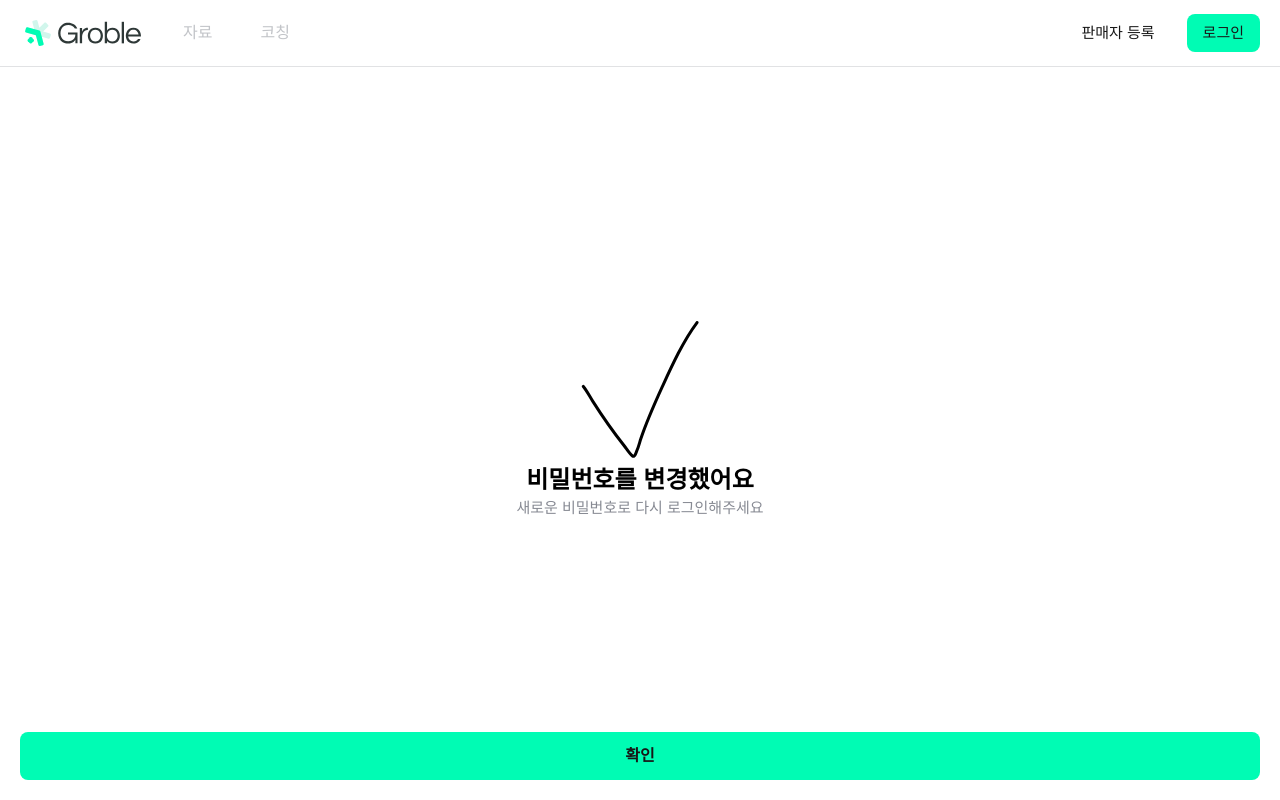
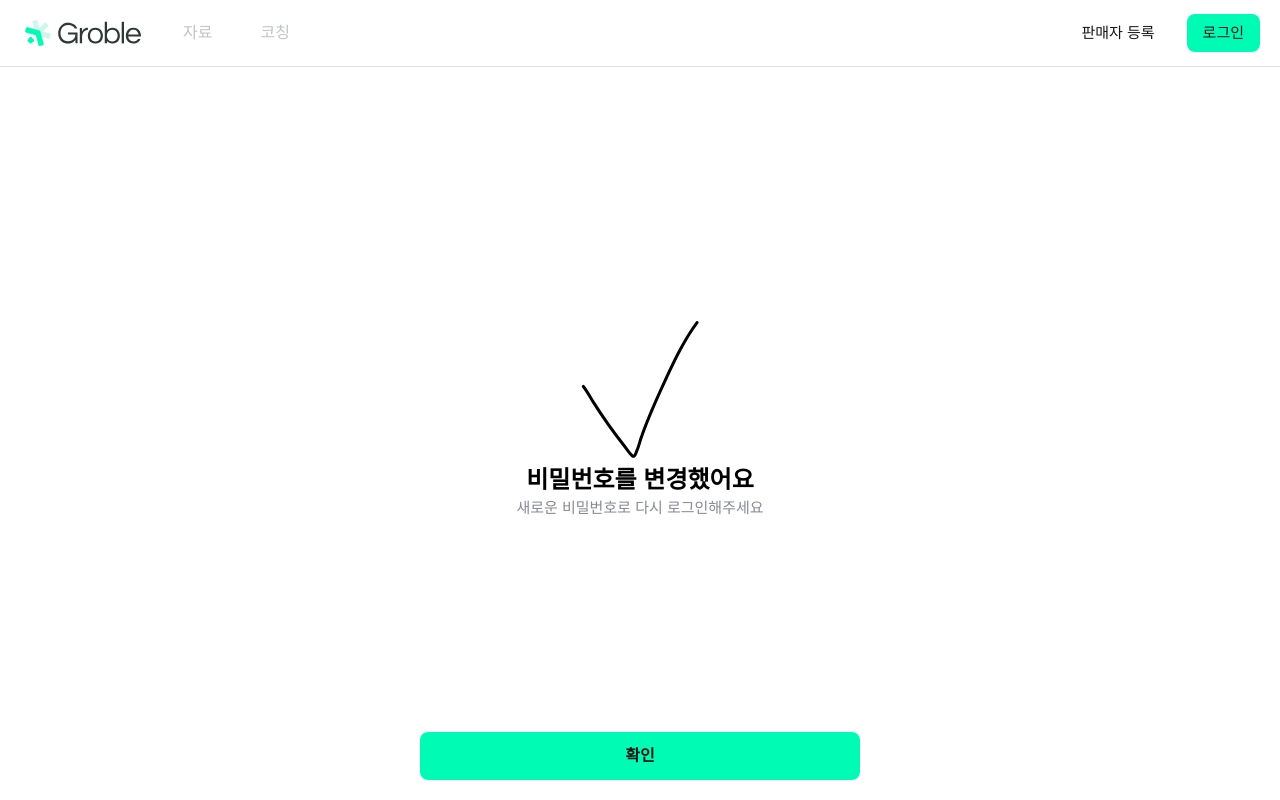
Before and after one commit to TEAM-LIAISON/groble-frontend, a Next.js app: page /auth/password/reset-complete in a window 1280 px wide. Shown: the top 800 px of the page. Built offline with nearby package versions, Linux system fonts and the light colour scheme; no server answers.

Commit message:
fix: adjust BottomArea component layout

```diff
--- a/components/bottom-area.tsx
+++ b/components/bottom-area.tsx
@@ -9,7 +9,10 @@ export default function BottomArea({ ...props }: ComponentPropsWithRef<"div">) {
   return (
     <>
       <div className="h-[88px]" />
-      <div className="fixed right-0 bottom-0 left-0 flex flex-col" {...props} />
+      <div
+        className="fixed right-0 bottom-0 left-0 m-auto flex max-w-[480px] flex-col"
+        {...props}
+      />
     </>
   );
 }
```
